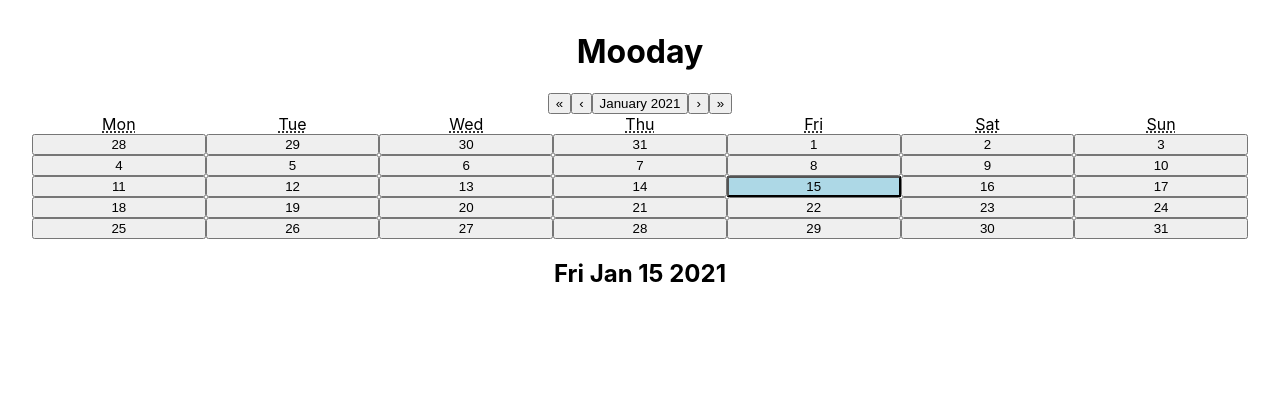
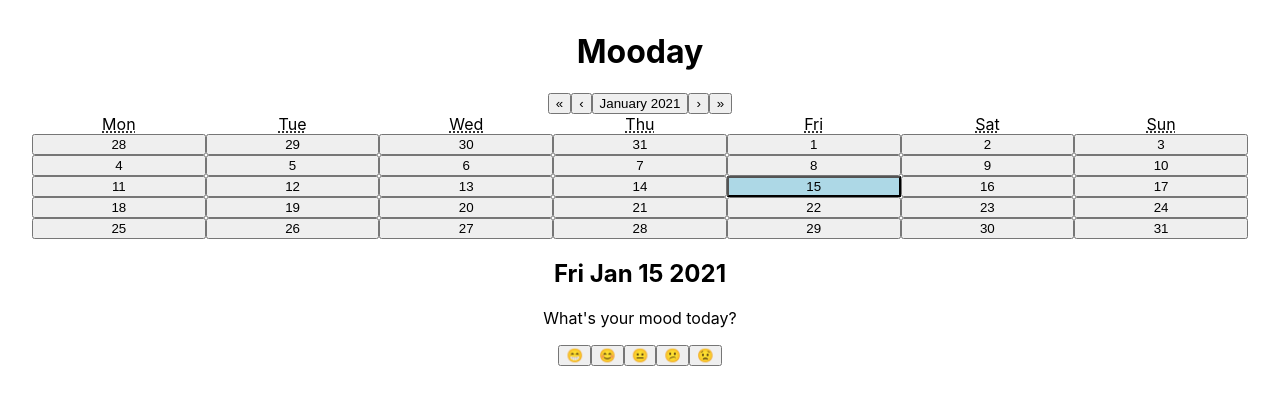
Before and after one commit to srosengren/mooday, a React (Create React App) app in the folder app/: page /20210115 in a window 1280 px wide. Shown: the top 404 px of the page. Built offline with nearby package versions, Linux system fonts and the light colour scheme.

Commit message:
It's now possible to set a mood

```diff
--- a/app/src/App.js
+++ b/app/src/App.js
@@ -22,10 +22,30 @@ function Main() {
     history.push(dateToKey(date));
   }
 
+  function setMood(moodLevel) {
+    fetch('http://localhost:7071/api/moods', {
+      method: 'POST',
+      headers: {
+        'Content-Type': 'application/json'
+      },
+      body: JSON.stringify({
+        dateYYYYMMDD: dateParam,
+        type: 1,
+        moodLevel,
+      })
+    })
+  }
+
   return (
     <>
       <Calendar onChange={setSelectedDate} value={selectedDate} />
       <h2>{selectedDate.toDateString()}</h2>
+      <p>What's your mood today?</p>
+      <button type="button" onClick={() => setMood(5)}>😁</button>
+      <button type="button" onClick={() => setMood(4)}>😊</button>
+      <button type="button" onClick={() => setMood(3)}>😐</button>
+      <button type="button" onClick={() => setMood(2)}>😕</button>
+      <button type="button" onClick={() => setMood(1)}>😟</button>
     </>
   );
 }
```
